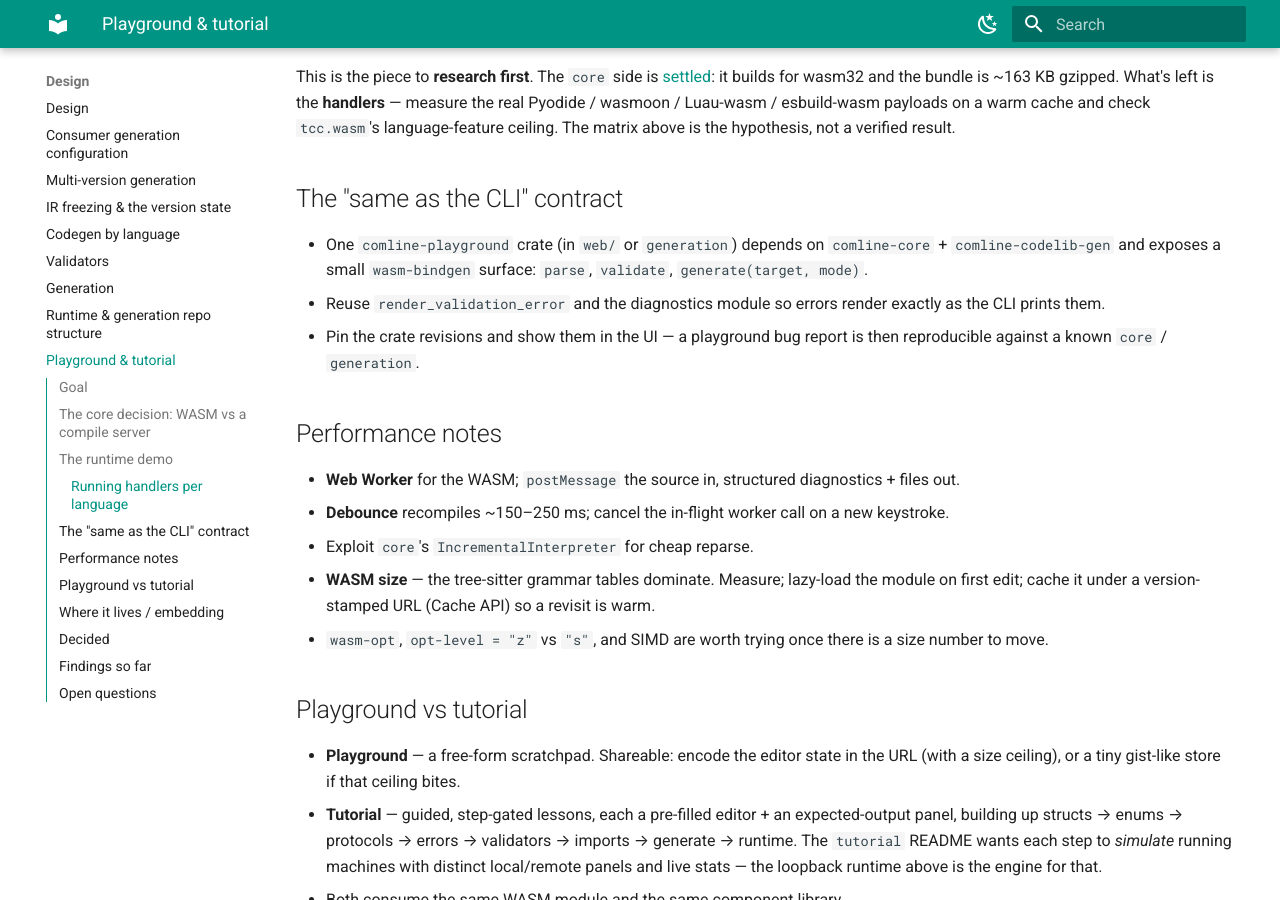
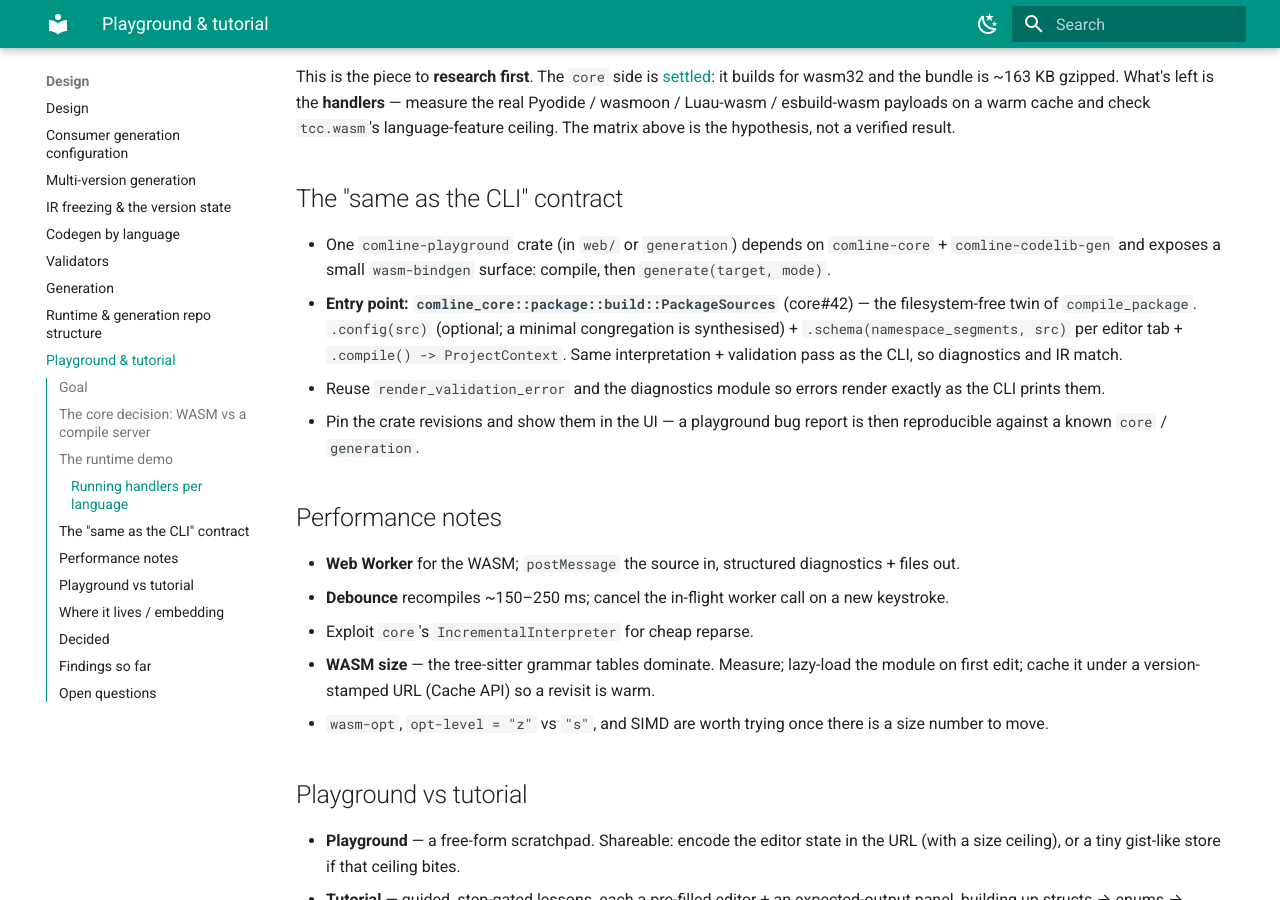
Before and after one commit to ComlineProject/docs, an MkDocs documentation site: the page built from docs/docs/design/playground-and-tutorial.md, in a window 1280 px wide and 900 px high, scrolled down 2405 px. Built offline with MkDocs 1.6.1 and Material for MkDocs 9.7.7, drawn with Linux system fonts in a browser that asks for light colours; the version menu is left out; some of the changed text lies outside the part shown.

Commit message:
docs(design): playground — the fs-free entry is PackageSources (core#42)
core#42 adds comline_core::package::build::PackageSources, the
filesystem-free twin of compile_package: .config(src) optional +
.schema(namespace, src) + .compile(). Same interpretation + validation
pass, so diagnostics/IR match the CLI. Update the 'same as the CLI'
contract and drop the 'needs an equivalent for the config side' caveat.

```diff
--- a/docs/docs/design/playground-and-tutorial.md
+++ b/docs/docs/design/playground-and-tutorial.md
@@ -105,7 +105,12 @@ result.
 
 - One `comline-playground` crate (in `web/` or `generation`) depends on
   `comline-core` + `comline-codelib-gen` and exposes a small `wasm-bindgen`
-  surface: `parse`, `validate`, `generate(target, mode)`.
+  surface: compile, then `generate(target, mode)`.
+- **Entry point: `comline_core::package::build::PackageSources`** (core#42) — the
+  filesystem-free twin of `compile_package`. `.config(src)` (optional; a minimal
+  congregation is synthesised) + `.schema(namespace_segments, src)` per editor
+  tab + `.compile() -> ProjectContext`. Same interpretation + validation pass as
+  the CLI, so diagnostics and IR match.
 - Reuse `render_validation_error` and the diagnostics module so errors render
   exactly as the CLI prints them.
 - Pin the crate revisions and show them in the UI — a playground bug report is
@@ -196,9 +201,9 @@ the bundle is small** — verified end to end:
   interpretation. None change the order of magnitude.
 
 `std::fs` / `glob` paths (reading `config.idp`, schema files) *compile* on wasm32
-but error at runtime — the playground must enter through source-string APIs
-(`IncrementalInterpreter::from_source`, and an equivalent for the config side),
-not the file-reading ones.
+but error at runtime — **resolved by `PackageSources`** (core#42), the
+filesystem-free entry that takes the config + schema sources as strings and runs
+the same interpretation pass as `compile_package`.
 
 ## Open questions
 
```
